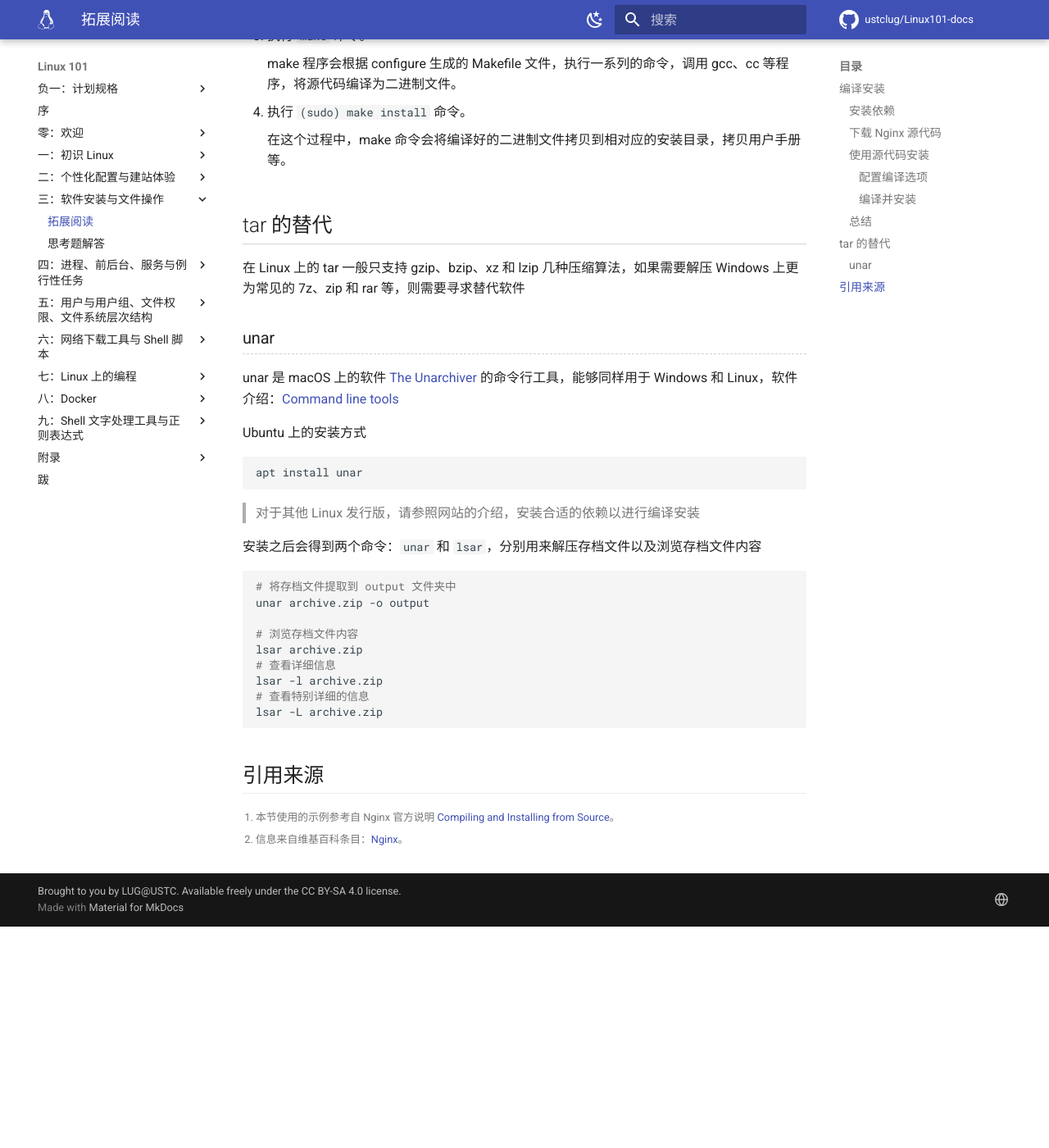
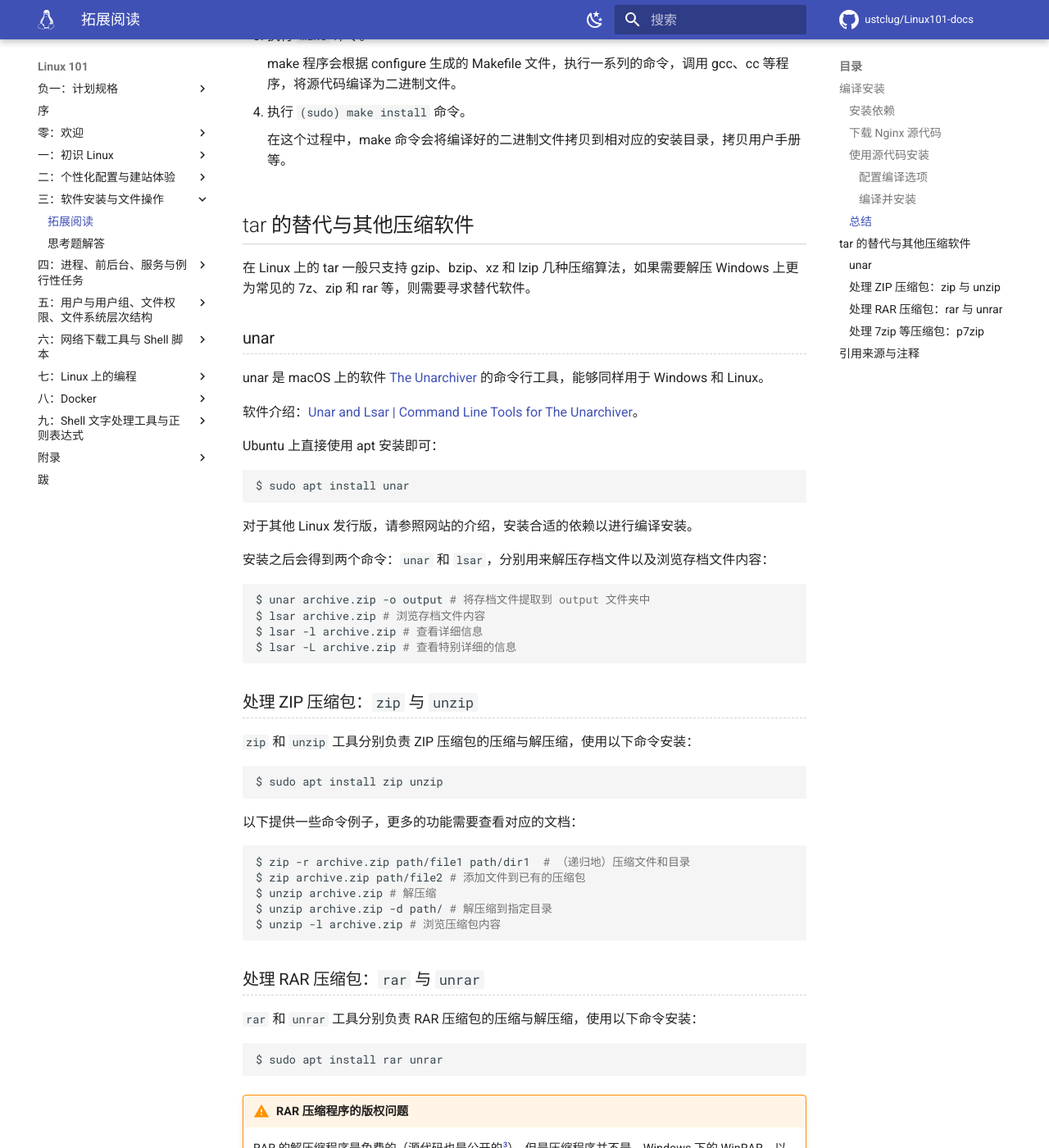
Before and after one commit to ustclug/Linux101-docs, an MkDocs documentation site: the page built from docs/Ch03/supplement.md, in a window 1280 px wide and 1400 px high, scrolled down 2827 px. Shown: the whole window at 82% size. Built offline with MkDocs 1.6.1 and Material for MkDocs 9.7.7, drawn with Linux system fonts in a browser that asks for light colours; comment, search, counter and statistics services are not loaded; before the commit the page ends 3957 px from its top, so only the background shows below that; some of the changed text lies outside the part shown.

Commit message:
Ch03: add rar, zip and 7z in supplement

````diff
--- a/docs/Ch03/supplement.md
+++ b/docs/Ch03/supplement.md
@@ -4,7 +4,7 @@
 
 ## 编译安装 [^1] {#compiling-installation}
 
-_本节的操作基于 Ubuntu 18.04 操作系统。_
+本节的操作基于 Ubuntu 18.04 操作系统。
 
 除了在正文中提到的几种常见的安装方法外，还有从源代码编译安装这种方法，更多地常见于开源软件中。在一个新的平台上（如 amd64），只要有 GCC 编译器，就可以通过编译，快速地将许多常用的软件（如 x86_64 平台上的软件）移植到新的平台上。当然，这并不能解决一些对特定指令集有依赖的软件的移植。
 
@@ -122,37 +122,106 @@
 
     在这个过程中，make 命令会将编译好的二进制文件拷贝到相对应的安装目录，拷贝用户手册等。
 
-## tar 的替代 {#tar-alternative}
+## tar 的替代与其他压缩软件 {#tar-alternative}
 
-在 Linux 上的 tar 一般只支持 gzip、bzip、xz 和 lzip 几种压缩算法，如果需要解压 Windows 上更为常见的 7z、zip 和 rar 等，则需要寻求替代软件
+在 Linux 上的 tar 一般只支持 gzip、bzip、xz 和 lzip 几种压缩算法，如果需要解压 Windows 上更为常见的 7z、zip 和 rar 等，则需要寻求替代软件。
 
 ### unar {#unar}
 
-unar 是 macOS 上的软件 [The Unarchiver](https://theunarchiver.com/) 的命令行工具，能够同样用于 Windows 和 Linux，软件介绍：[Command line tools](https://theunarchiver.com/command-line)
+unar 是 macOS 上的软件 [The Unarchiver](https://theunarchiver.com/) 的命令行工具，能够同样用于 Windows 和 Linux。
 
-Ubuntu 上的安装方式
+软件介绍：[Unar and Lsar | Command Line Tools for The Unarchiver](https://theunarchiver.com/command-line)。
+
+Ubuntu 上直接使用 apt 安装即可：
 
 ```shell
-apt install unar
+$ sudo apt install unar
 ```
 
-> 对于其他 Linux 发行版，请参照网站的介绍，安装合适的依赖以进行编译安装
+对于其他 Linux 发行版，请参照网站的介绍，安装合适的依赖以进行编译安装。
 
-安装之后会得到两个命令：`unar` 和 `lsar`，分别用来解压存档文件以及浏览存档文件内容
+安装之后会得到两个命令：`unar` 和 `lsar`，分别用来解压存档文件以及浏览存档文件内容：
 
 ```shell
-# 将存档文件提取到 output 文件夹中
-unar archive.zip -o output
-
-# 浏览存档文件内容
-lsar archive.zip
-# 查看详细信息
-lsar -l archive.zip
-# 查看特别详细的信息
-lsar -L archive.zip
+$ unar archive.zip -o output # 将存档文件提取到 output 文件夹中
+$ lsar archive.zip # 浏览存档文件内容
+$ lsar -l archive.zip # 查看详细信息
+$ lsar -L archive.zip # 查看特别详细的信息
 ```
 
-## 引用来源 {#references .no-underline }
+### 处理 ZIP 压缩包：`zip` 与 `unzip` {#zip}
+
+`zip` 和 `unzip` 工具分别负责 ZIP 压缩包的压缩与解压缩，使用以下命令安装：
+
+```shell
+$ sudo apt install zip unzip
+```
+
+以下提供一些命令例子，更多的功能需要查看对应的文档：
+
+```shell
+$ zip -r archive.zip path/file1 path/dir1  # （递归地）压缩文件和目录
+$ zip archive.zip path/file2 # 添加文件到已有的压缩包
+$ unzip archive.zip # 解压缩
+$ unzip archive.zip -d path/ # 解压缩到指定目录
+$ unzip -l archive.zip # 浏览压缩包内容
+```
+
+### 处理 RAR 压缩包：`rar` 与 `unrar` {#rar}
+
+`rar` 和 `unrar` 工具分别负责 RAR 压缩包的压缩与解压缩，使用以下命令安装：
+
+```shell
+$ sudo apt install rar unrar
+```
+
+!!! warning "RAR 压缩程序的版权问题"
+
+    RAR 的解压缩程序是免费的（源代码也是公开的[^3]），但是压缩程序并不是。Windows 下的 WinRAR，以及上面安装的 Linux 的 `rar` 程序都是 [RARLAB](https://www.rarlab.com/) 的商业共享软件。尽管软件层面没有功能限制，但是根据 RARLAB 的要求，在经过 `rar` 的 40 天试用期后，需要购买授权。具体要求可在安装后查看 `/usr/share/doc/rar/order.htm` 文件。
+
+例子如下：
+
+```shell
+$ rar a archive.rar path/file1 path/dir1 # 压缩文件和目录/添加文件和目录到压缩包
+$ unrar x archive.rar # 解压缩
+$ unrar x archive.rar path/ # 解压缩到指定目录
+$ unrar l archive.rar # 浏览压缩包内容
+```
+
+RARLAB 仅提供了 Linux 下命令行界面的 RAR 压缩包处理工具。但在安装以上软件包后，Linux 下桌面环境中的压缩工具应当都能够支持 RAR 格式的处理。如有特殊需要，可以使用 Wine（Windows 兼容层）运行 WinRAR。
+
+### 处理 7zip 等压缩包：`p7zip` {#7z}
+
+Ubuntu 下 `p7zip-full` 包提供了 `7z` 等工具处理 7z 包（以及其他各种压缩格式）：
+
+```
+$ sudo apt install p7zip-full
+```
+
+!!! info "`7z`、`7za`、`7zr` 与 `p7zip` 的区别"
+
+    `p7zip-full` 软件包同时提供了以上的命令行工具。其中 `7z`、`7za` 和 `7zr` 都是直接处理 7zip 压缩包的程序，区别如下[^4]：
+
+    - `7z`：通过插件支持各类压缩格式的处理；
+    - `7za`：是独立的程序，支持的格式比 `7z` 少一些；
+    - `7zr`：轻量级的 `7za`，仅包含 7zip 等少量压缩算法支持的工具。
+
+    而 `p7zip` 基于 `7za` 或 `7zr`，提供类似于 `gzip` 的接口。
+
+以下给出 `7z` 命令行工具的一些例子：
+
+```shell
+$ 7z a archive.7z path/file1 path/dir1 # 压缩文件和目录/添加文件和目录到压缩包
+$ 7z x archive.7z # 解压缩
+$ 7z x archive.7z -opath/ # 解压缩到 path/ 目录下
+$ 7z l archive.7z # 浏览压缩包内容
+```
+
+与 `rar` 类似，7z 未提供 GUI 工具。如有特殊需要，可以使用 Wine 运行 Windows 版的 7-Zip。
+
+## 引用来源与注释 {#references .no-underline }
 
 [^1]: 本节使用的示例参考自 Nginx 官方说明 [Compiling and Installing from Source](https://docs.nginx.com/nginx/admin-guide/installing-nginx/installing-nginx-open-source/#compiling-and-installing-from-source)。
 [^2]: 信息来自维基百科条目：[Nginx](https://zh.wikipedia.org/wiki/Nginx)。
+[^3]: 但是 `unrar` 不是开源软件，因为它的[协议](https://github.com/debian-calibre/unrar-nonfree/blob/master/license.txt)不允许使用其代码制作压缩 RAR 包的工具，这违背了开源软件的定义。
+[^4]: 参考了 <https://wiki.archlinux.org/title/p7zip#Differences_between_7z,_7za_and_7zr_binaries> 与相关 man 文档编写。
````
